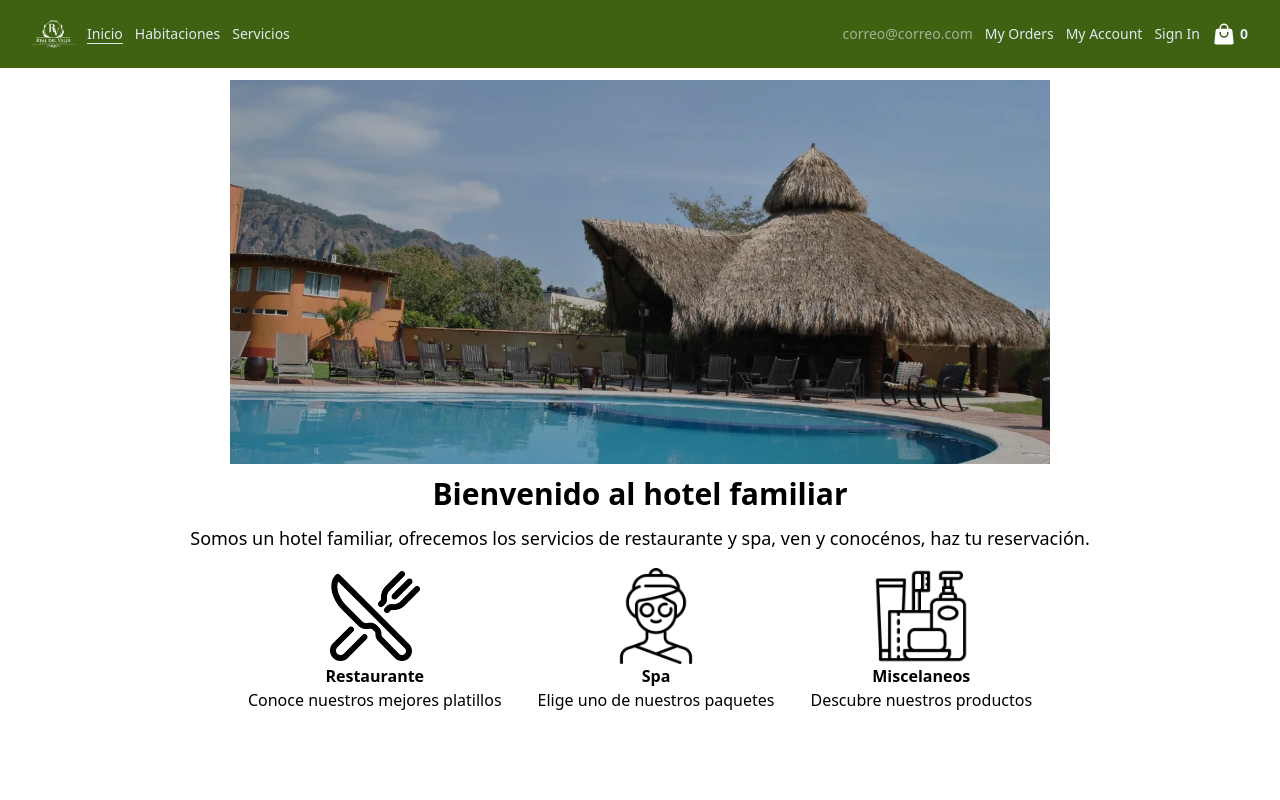
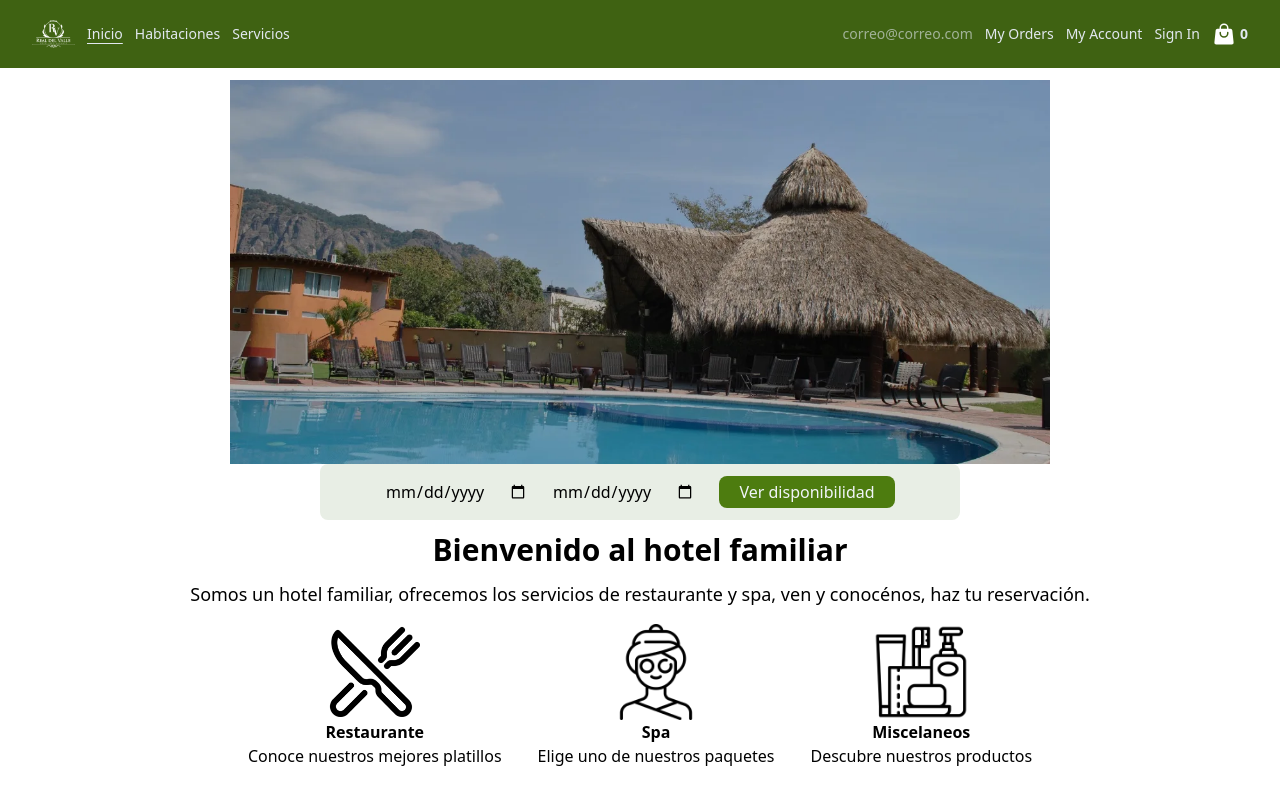
Before and after one commit to OliverVlqz/integradora-app-web, a React (Vite) app: page / in a window 1280 px wide. Built offline with nearby package versions, Linux system fonts and the light colour scheme; no server answers.

Commit message:
Cambios en el proyecto

```diff
--- /dev/null
+++ b/src/Components/Habitaciones/index.jsx
@@ -0,0 +1,11 @@
+import Layout from "../Layout"
+
+const Habitaciones = () => {
+  return (
+    <Layout>
+
+    </Layout>
+  )
+}
+
+export default Habitaciones
--- a/src/Components/Welcome/index.jsx
+++ b/src/Components/Welcome/index.jsx
@@ -1,4 +1,3 @@
-
 export default function Welcome() {
   return (
     <div>
--- a/src/Pages/Habitaciones/index.jsx
+++ b/src/Pages/Habitaciones/index.jsx
@@ -1,5 +1,3 @@
-
-
 import { useContext } from "react"
 import Card from "../../Components/Card"
 import Layout from "../../Components/Layout"
@@ -31,7 +29,7 @@ function Habitaciones() {
 
     <Layout>
       <div className="flex w-80 items-center justify-center relative mb-4">
-          <h1 className="font-medium text-x l">Home</h1>
+          <h1 className="font-medium text-x l">Miscelaneos</h1>
       </div>
       <input className="rounded-lg border-black border w-80 p-4 mb-4 focus:outline-none"
       onChange={(event)=>{ context.setSearchByTitle(event.target.value)}}
--- a/src/Pages/Home/index.jsx
+++ b/src/Pages/Home/index.jsx
@@ -1,15 +1,33 @@
-
+import { useState } from "react";
 import Layout from "../../Components/Layout";
 import Welcome from "../../Components/Welcome";
 
-export default function index() {
+export default function Index() {
+  const [selectedDate, setSelectedDate] = useState(getTodayDate())
+  function getTodayDate(){
+    const today = new Date()
+    const year = today.getFullYear()
+    let month = today.getMonth()+1
+    let day = today.getDate()
+    const todayString = `${year}-${month}-${day}`
+    return todayString
+  }
+  console.log(selectedDate)
+
   return (
     <Layout>
-
-        <div className="min-w-max">
-        <img className="h-96 w-[]" src="../../../public/inicioalberca.webp" alt="" />
+        <div className="min-w-max ">
+        <img className="h-96 bg-local" src="../../../public/inicioalberca.webp" alt="" />
+        <div className="bg-[#e8eee5] h-14 flex justify-center content-center rounded-lg w-[40rem] m-auto ">
+          <form action="" >
+            <input type="date" value={null} className="bg-transparent m-3 " />
+            <input type="date" value={null} className="bg-transparent m-3" />
+            <button className="rounded-lg bg-lime-700 h-8 w-44 m-3 text-slate-100">Ver disponibilidad</button>
+          </form>
+        </div>
         </div>
           <Welcome/>
+
 
     </Layout>
   )
```
